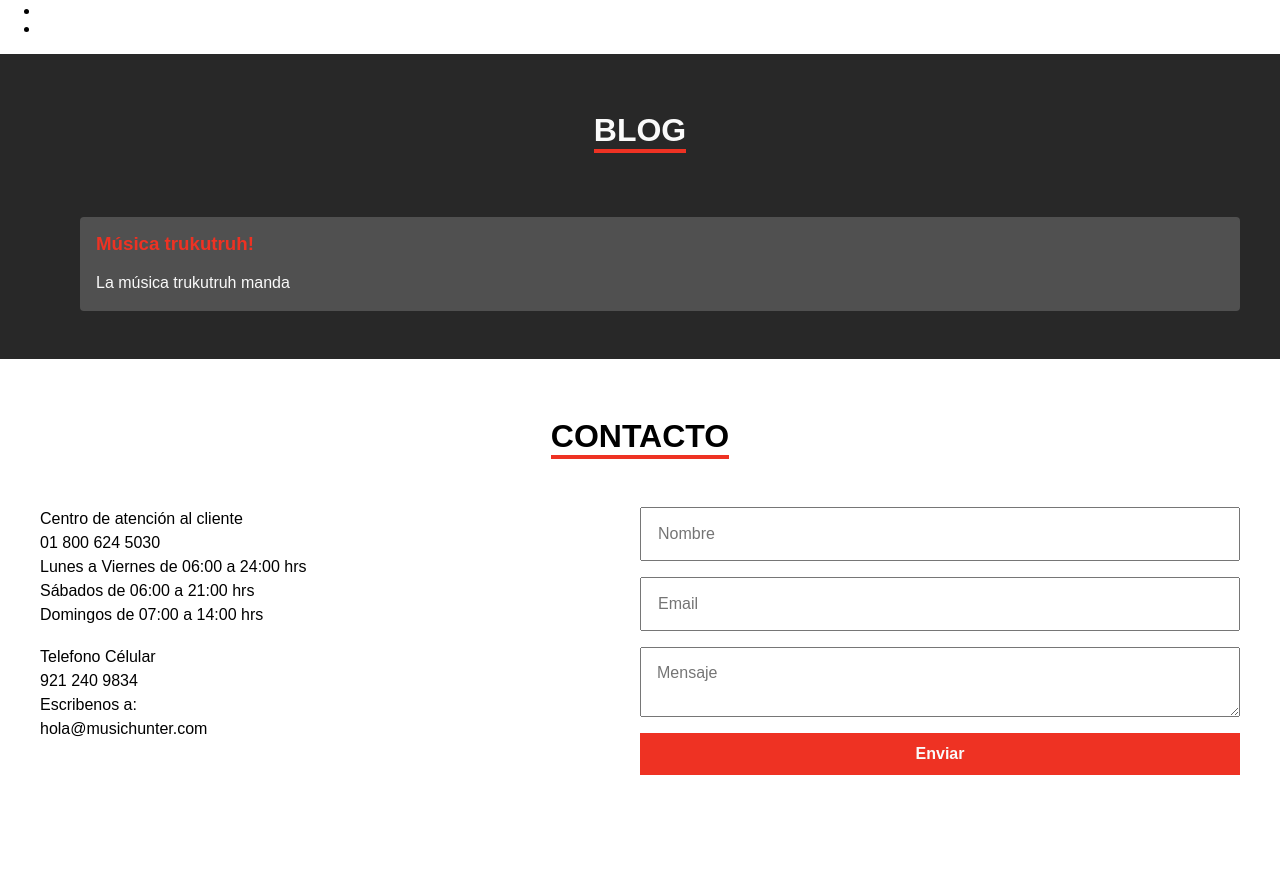
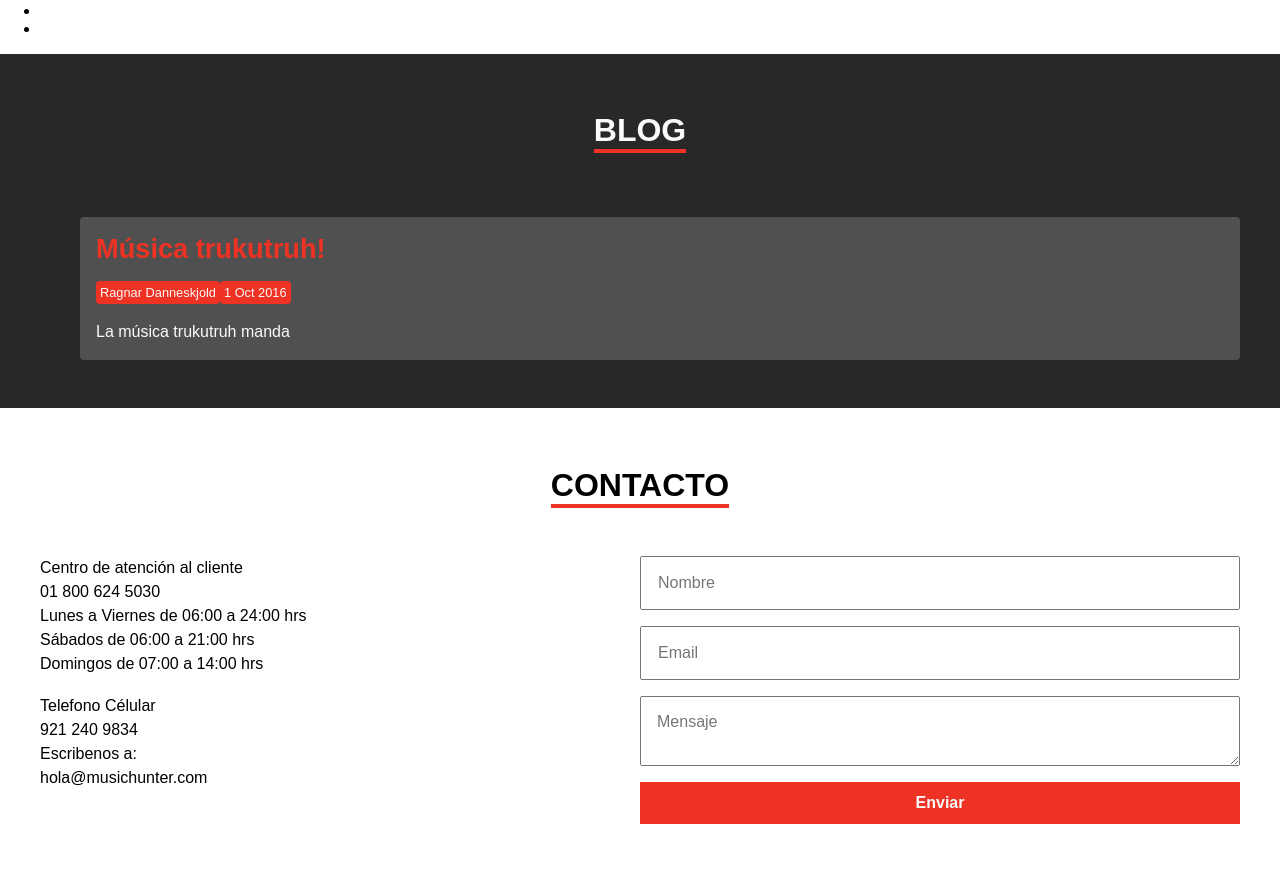
Before and after one commit to SteedMx/music-hunter, a Node project: template src/views/index.pug in a window 1280 px wide. Shown: the part 1626-2498 px from the top of the page. Before the commit the page ends 2401 px from the top, so only its background shows below. Run offline with Node 20 templates, Linux system fonts and the light colour scheme; the template is opened without the code that fills it, so the values that code supplies are empty; style sheets or scripts are compiled from the project's sources.

Commit message:
fix> missing tags

```diff
--- a/src/styles/base/colors.styl
+++ b/src/styles/base/colors.styl
@@ -5,3 +5,5 @@ $primary-white = rgb(250, 250, 250)
 
 $primary-black = rgb(40, 40, 40)
 $secondary-black = rgb(80, 80, 80)
+
+$primary-gray = rgb(200, 200, 200)
--- a/src/styles/components/blog.styl
+++ b/src/styles/components/blog.styl
@@ -40,6 +40,7 @@
       margin-bottom 1rem
 
     &Title
+      font-size 1.7rem
       margin 0
 
     &Link
@@ -49,6 +50,28 @@
         cursor pointer
         text-decoration underline
 
+    &Meta
+      list-style none
+
+      margin 1rem 0
+      padding 0
+
+      &Item
+        display inline-block
+
+      &Link
+        background-color $primary-red
+        border-radius 0.25rem
+        color $primary-white
+        font-size 0.8rem
+
+        display block
+        padding 0.25rem
+
+        &:hover
+          cursor pointer
+          text-decoration underline
+
     &Text
       color $primary-white
       line-height 1.5
--- a/src/views/includes/blog.pug
+++ b/src/views/includes/blog.pug
@@ -7,7 +7,12 @@ article(class='Blog')
       li(class='BlogPost')
         header(class='BlogPostHeader')
           h3(class='BlogPostTitle')
-           a(class='BlogPostLink') Música trukutruh!
+            a(class='BlogPostLink') Música trukutruh!
+          ul(class='BlogPostMeta')
+            li(class='BlogPostMetaItem')
+             a(class='BlogPostMetaLink') Ragnar Danneskjold
+            li(class='BlogPostMetaItem')
+              a(class='BlogPostMetaLink') 1 Oct 2016
 
         did(class='BlogPostBody')
           p(class='BlogPostText') La música trukutruh manda
```
